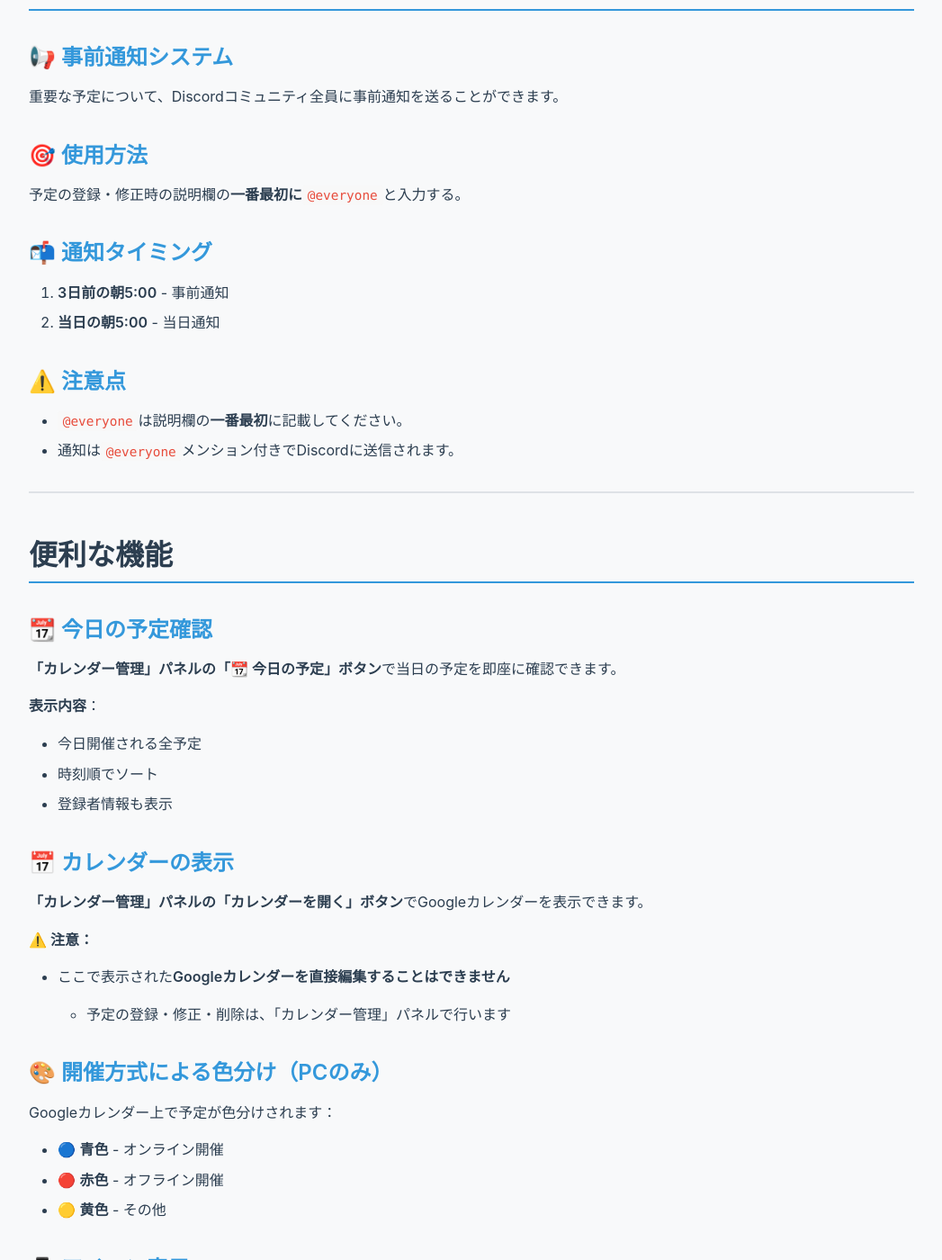
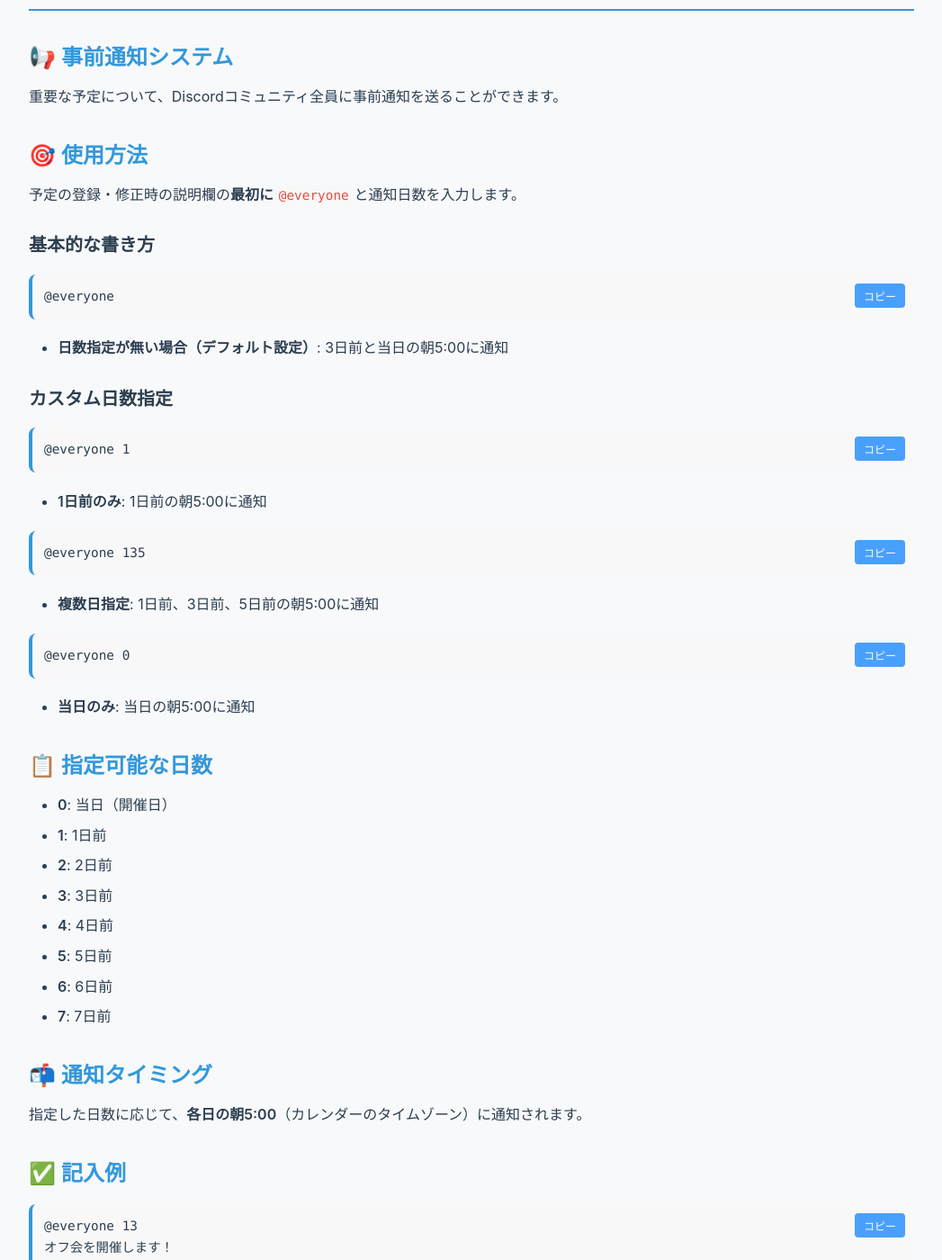
Before and after one commit to digital-jomon-village/koyomi-gakari-user-guide, a Jekyll site: the page built from index.md, in a window 1280 px wide and 1400 px high, scrolled down 6594 px. Shown: the whole window at 90% size, without its empty margins (116-1163 px from the left). Built offline with Jekyll 4.4.1, drawn with Linux system fonts in a browser that asks for light colours; some of the changed text lies outside the part shown.

Commit message:
@everyone通知のカスタム日数指定機能を追加

````diff
--- a/index.md
+++ b/index.md
@@ -6,8 +6,8 @@ title: "こよみがかり ユーザーガイド"
 
 # こよみがかり ユーザーガイド
 
-**バージョン**: 1.0
-**最終更新**: 2025年9月10日
+**バージョン**: 1.1
+**最終更新**: 2025年9月24日
 
 ## 📋 目次
 
@@ -30,7 +30,7 @@ title: "こよみがかり ユーザーガイド"
 
 - **予定の登録・修正・削除**: 簡単な操作でカレンダーに予定を追加
 - **自動リマインド**: 当日の朝と開始直前に通知
-- **@everyone通知**: 重要な予定の事前告知
+- **@everyone通知**: 重要な予定の事前告知（カスタム日数対応）
 - **今日の予定表示**: ワンクリックで当日の予定を確認
 
 ### ⚠️ 注意点
@@ -165,18 +165,78 @@ Discordのチャンネル内に設置された「カレンダー管理」パネ
 
 ### 🎯 使用方法
 
-予定の登録・修正時の説明欄の**一番最初に**`@everyone`と入力する。
+予定の登録・修正時の説明欄の**最初に**`@everyone`と通知日数を入力します。
 
+#### **基本的な書き方**
+
+```
+@everyone
+```
+- **日数指定が無い場合（デフォルト設定）**: 3日前と当日の朝5:00に通知
+
+#### **カスタム日数指定**
+
+```
+@everyone 1
+```
+- **1日前のみ**: 1日前の朝5:00に通知
+
+```
+@everyone 135
+```
+- **複数日指定**: 1日前、3日前、5日前の朝5:00に通知
+
+```
+@everyone 0
+```
+- **当日のみ**: 当日の朝5:00に通知
+
+### 📋 指定可能な日数
+
+- **0**: 当日（開催日）
+- **1**: 1日前
+- **2**: 2日前
+- **3**: 3日前
+- **4**: 4日前
+- **5**: 5日前
+- **6**: 6日前
+- **7**: 7日前
 
 ### 📬 通知タイミング
 
-1. **3日前の朝5:00** - 事前通知
-2. **当日の朝5:00** - 当日通知
+指定した日数に応じて、**各日の朝5:00**（カレンダーのタイムゾーン）に通知されます。
+
+### ✅ 記入例
+
+```
+@everyone 13
+オフ会を開催します！
+場所：渋谷駅前
+持ち物：身分証明書
+```
+
+↓ この場合、以下の日程で通知されます：
+- **3日前の朝5:00**: 事前通知
+- **1日前の朝5:00**: 事前通知
 
 ### ⚠️ 注意点
 
-- `@everyone`は説明欄の**一番最初**に記載してください。
-- 通知は`@everyone`メンション付きでDiscordに送信されます。
+- `@everyone`は説明文の**最初**に記載してください
+- 通知は`@everyone`メンション付きでDiscordに送信されます
+- 日数の指定は0-7の数字のみ有効です
+- スペースやカンマは無視されるため、`@everyone 1 3 5`や`@everyone 1,3,5`なども有効です
+
+### 🔧 高度な使い方
+
+```
+@everyone 01357
+```
+↓ この指定で以下のスケジュールで通知：
+- **7日前の朝5:00**
+- **5日前の朝5:00**
+- **3日前の朝5:00**
+- **1日前の朝5:00**
+- **当日の朝5:00**
 
 ---
 
@@ -244,10 +304,16 @@ Googleカレンダー上で予定のタイトルに開催方式に応じたア
 ### ❓ @everyone通知が送られません
 
 **確認事項**：
-- @everyone通知の通知タイミングは、**予定3日前と当日の朝5:00**です。
 - カレンダー管理パネルの「カレンダーを開く」で直接Googleカレンダーを表示し、予定の日時や説明文を確認してください。
 - 予定の登録・修正時の入力フォームの説明欄の**一番最初**に`@everyone`を記載しましたか？
   - 無い場合は、入力フォームの説明欄の**一番最初**に`@everyone`を記載してください。
+
+### ❓ @everyone通知の日数指定がうまくいきません
+
+**確認事項**：
+- 日数は**0から7まで**の数字を使用していますか？
+- `@everyone`の直後に日数を記載していますか？（例：`@everyone 13`）
+- 他の文字や記号が混入していませんか？
 
 ### ❓ エラーメッセージが表示されました
 
@@ -259,6 +325,7 @@ Googleカレンダー上で予定のタイトルに開催方式に応じたア
 
 ## 📝 更新履歴
 
+- **v1.1** (2025年9月24日): @everyone通知のカスタム日数指定機能を追加
 - **v1.0** (2025年9月10日): 初回リリース
 
 ---
````
Also changed, not shown: other parts of index.md (+1 -1 lines).
